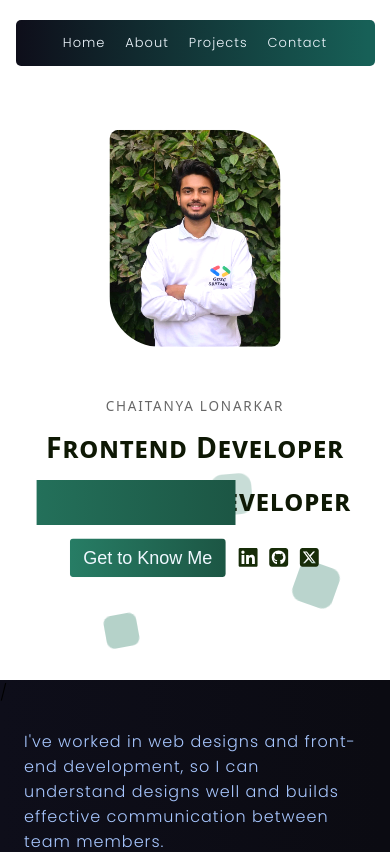
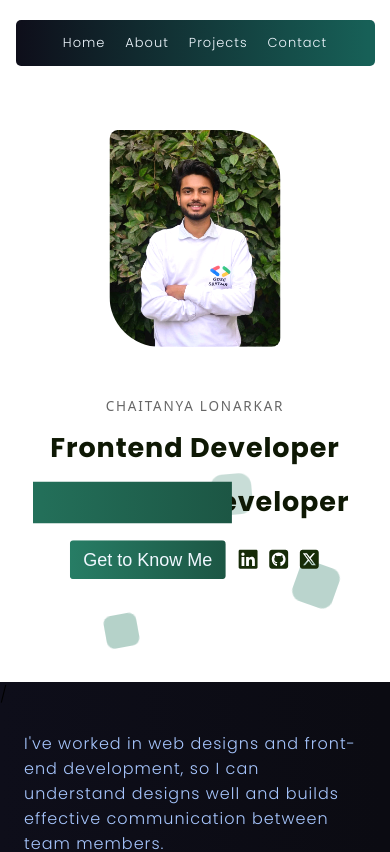
Before and after one commit to ChaitanyaLonarkar/MY-Portfolio, a React (Vite) app: page / in a window 390 px wide. Shown: the top 852 px of the page. Built offline with nearby package versions, Linux system fonts and the light colour scheme.

Commit message:
some smalll changes

```diff
--- a/src/App.css
+++ b/src/App.css
@@ -150,8 +150,8 @@ html {
 .home h1 {
   color: #0e1804;
 
-  font-family: system-ui;
-  font-variant-caps: petite-caps;
+  /* font-family: system-ui;
+  font-variant-caps: petite-caps; */
   margin: 0;
 }
 .home .kbtn button {
@@ -355,8 +355,8 @@ html {
 .fff {
   /* content: "."; */
   position: relative;
-  top: -90px;
-  height: 100px;
+  top: -97px;
+    height: 89px;
   /* padding-left: 30px; */
   color: #0e3a06;
   /* width: 526px; */
@@ -366,7 +366,7 @@ html {
   /* background: #d4ffa7; */
   background: linear-gradient(90deg, rgb(39 125 101) 0%, rgb(28 86 68) 100%);
   animation: textrotate 3s linear infinite;
-  animation: name duration timing-function delay iteration-count direction fill-mode;
+  /* animation: name duration timing-function delay iteration-count direction fill-mode; */
   /* -webkit-animation: textrotate 3s linear infinite; */
 }
 @keyframes textrotate {
--- a/src/css/Responsive.css
+++ b/src/css/Responsive.css
@@ -208,7 +208,7 @@
   }
   .home .left {
     /* gap: 12px; */
-    font-size: 1.8rem;
+    font-size: 1.6rem;
     /* width: 46rem; */
   }
   .home img {
@@ -306,7 +306,7 @@
     margin: 0;
   }
   .home .left {
-    font-size: 21px;
+    font-size: 20px;
     align-items: center;
     gap: 15px;
   }
@@ -329,9 +329,12 @@
     padding: 9px 0;
   }
   .f {
-    width: 353px;
+    width: 360px;
     height: 50px;
     text-align: center;
+  }
+  .fff{
+    height: 98px;
   }
   .home img {
     /* width: 220px; */
```
